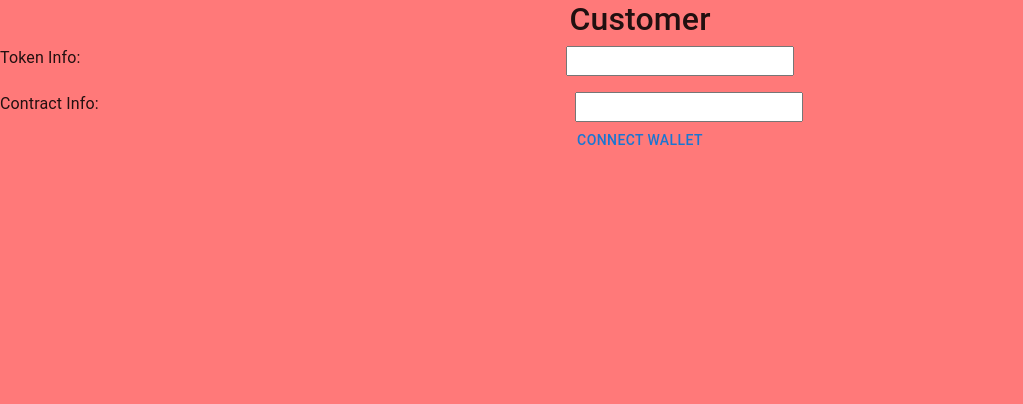
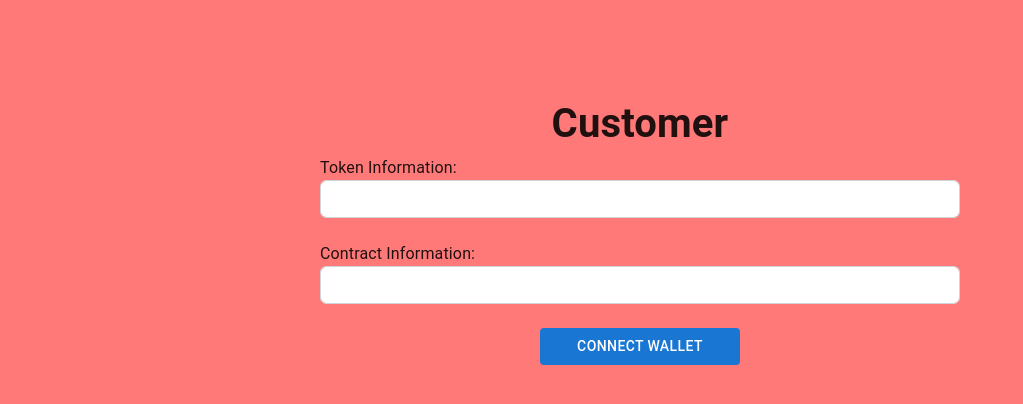
Before and after one commit to Yash0018/JerryZackReachHackathon, a React (Create React App) app: page /customer in a window 1280 px wide. Shown: the top 404 px of the page, without its empty margins (0-1023 px from the left). Built offline with nearby package versions, Linux system fonts and the light colour scheme; what @reach-sh/stdlib would draw is missing.

Commit message:
commiting customer css chagnes

```diff
--- a/src/index.css
+++ b/src/index.css
@@ -20,7 +20,7 @@ code {
   margin: 250px auto ;
 }
 
-#deployer{
+#deployer, #customer{
   flex-direction: column;
   margin: 100px auto ;
 }
@@ -30,7 +30,7 @@ code {
   width: 500px ;
 }
 
-.connectwallet, .deploytoken, .connectcontract, .deploycontract, .transfertoken, .refresh {
+.connectwallet, .deploytoken, .connectcontract, .deploycontract, .transfertoken, .refresh, .pay {
   color: #fff !important;
   background-color: #1976d2 !important;
   width: 200px !important;
@@ -46,3 +46,7 @@ h1 {
 body{
   background-color:#ff7979 !important ;
 }
+
+textarea {
+  height: 140px;
+}
--- a/src/routes/Customer.jsx
+++ b/src/routes/Customer.jsx
@@ -184,62 +184,62 @@ function Customer() {
   };
 
   return (
-    <div className="text-center">
-      <h2>Customer</h2>
+    <div id="customer" className="text-center d-flex w-50">
+      <h1>Customer</h1>
       {isConnected ? (
         !canPayed ? (
           <div>
             <p>
-              <span className="pr-2">Token Balance: </span>$ {tokenBalance}
+              <span className="pr-2 mb-4">Token Balance: </span>$ {tokenBalance}
             </p>
             <p>
-              <span className="pr-2">Total Cost: </span>$ {totalCost}
+              <span className="pr-2 mb-4">Total Cost: </span>$ {totalCost}
             </p>
             {totalCost > 0 && lastClaimResult ? (
               <p>
-                <span className="pr-2">Last Claim Result: </span>
+                <span className="pr-2 mb-4">Last Claim Result: </span>
                 {lastClaimResult ? "Approved" : "Declined"}
               </p>
             ) : null}
             <p>
-              <span className="pr-2">Cost: </span>$ {currProduct.cost}
+              <span className="pr-2 mb-4">Cost: </span>$ {currProduct.cost}
             </p>
             <p>
-              <span className="pr-2">Start Time: </span>
+              <span className="pr-2 mb-4">Start Time: </span>
               {currProduct.start}
             </p>
             <p>
-              <span className="pr-2">Duration: </span>
+              <span className="pr-2 mb-4">Duration: </span>
               {currProduct.period / 60} Minutes
             </p>
             {isClaimed ? (
               <>
                 <p>
-                  <span className="pr-2">Requested Proceed: </span>${" "}
+                  <span className="pr-2 mb-4">Requested Proceed: </span>${" "}
                   {requestedProceed}
                 </p>
                 <p>Waiting Response from the Admin</p>
               </>
             ) : (
               <>
-                <div>
+                <div className="mb-4">
                   <label className="float-start">Claim Amount: </label>
                   <input
                     type="number"
                     onChange={(e) => setClaimAmount(e.target.value)}
                   />
                 </div>
-                <Button onClick={() => claim()}>Cliam</Button>
+                <Button onClick={() => claim()}>Claim</Button>
               </>
             )}
           </div>
         ) : (
           <>
             <p>
-              <span className="pr-2">Token Balance: </span>$ {tokenBalance}
+              <span className="pr-2 mb-4">Token Balance: </span>$ {tokenBalance}
             </p>
             <p>
-              <span className="pr-2">Total Cost: </span>$ {totalCost}
+              <span className="pr-2 mb-4">Total Cost: </span>$ {totalCost}
             </p>
             {totalCost > 0 && lastClaimResult ? (
               <p>
@@ -249,7 +249,7 @@ function Customer() {
             ) : null}
             <form onSubmit={handleSubmit}>
               <FormControl>
-                <FormLabel>Product</FormLabel>
+                <FormLabel className="mb-4">Product</FormLabel>
                 <RadioGroup
                   name="products-group"
                   onChange={(e) =>
@@ -265,7 +265,7 @@ function Customer() {
                     />
                   ))}
                 </RadioGroup>
-                <Button sx={{ mt: 1, mr: 1 }} type="submit" variant="outlined">
+                <Button className="pay" sx={{ mt: 1, mr: 1 }} type="submit" variant="outlined">
                   Pay
                 </Button>
               </FormControl>
@@ -273,16 +273,16 @@ function Customer() {
           </>
         )
       ) : (
-        <div>
-          <div className="mb-3">
-            <label className="float-start">Token Info: </label>
-            <input onChange={(e) => setTokenInfo(e.target.value)} />
+        <div className="form-group mb-4">
+          <div className="mb-4">
+            <label className="float-start">Token Information: </label>
+            <input className="form-control" onChange={(e) => setTokenInfo(e.target.value)} />
           </div>
-          <div>
-            <label className="float-start">Contract Info: </label>
-            <input onChange={(e) => setContractInfo(e.target.value)} />
+          <div className="mb-4">
+            <label className="float-start">Contract Information: </label>
+            <input className="form-control" onChange={(e) => setContractInfo(e.target.value)} />
           </div>
-          <Button onClick={() => connectWallet()}>Connect Wallet</Button>
+          <Button className="connectwallet" onClick={() => connectWallet()}>Connect Wallet</Button>
         </div>
       )}
     </div>
```
